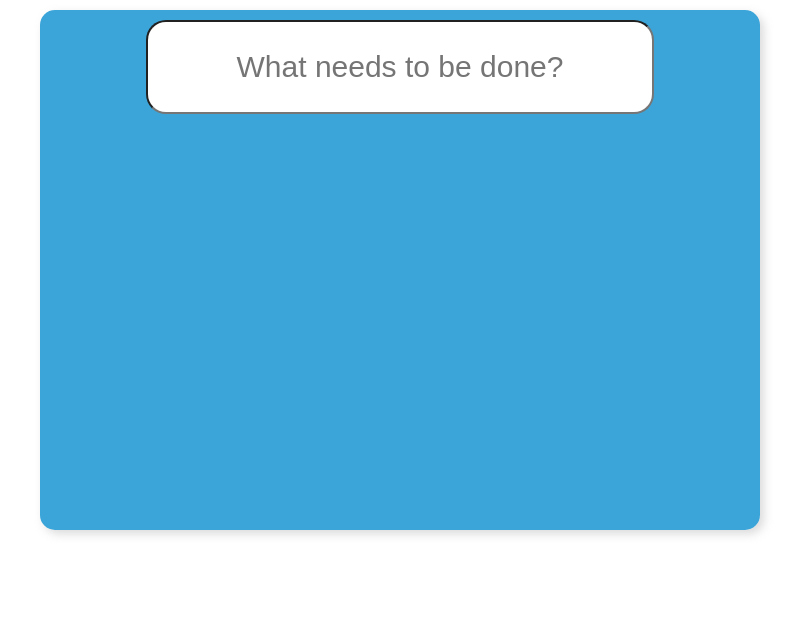
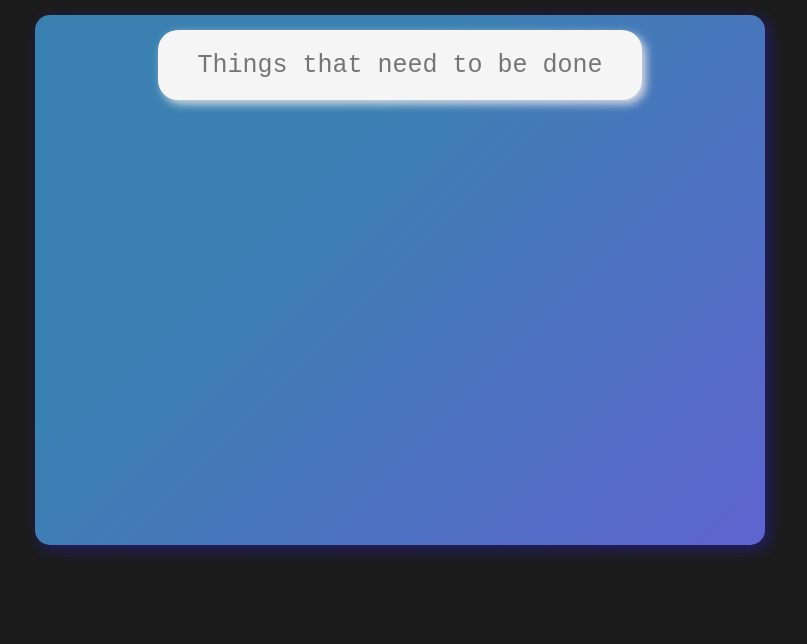
Before and after one commit to wroodalrashidi/web-hw-5, a PHP site: page / in a window 1280 px wide. Shown: the top 644 px of the page, without its empty margins (240-1047 px from the left). Run offline with PHP 8.4, Linux system fonts and the light colour scheme.

Commit message:
probably done, maybe i'll change the css later

```diff
--- a/index.html
+++ b/index.html
@@ -11,7 +11,7 @@
 
 <div class="menu">
  <!-- this is to enter in a todo -->
- <input id="input" placeholder="What needs to be done?" />
+ <input id="input" placeholder="Things that need to be done" />
 
 
  <!-- this is to keep the list of todos -->
--- a/style.css
+++ b/style.css
@@ -1,20 +1,23 @@
-html {
-    font-family: "Avenir Next", Helevetica, sans-serif;
-    text-align: center;
-  }
+
 
   body {
-    margin: 0 auto;
+    font-family: 'Courier New', Courier, monospace;
+    background-color: rgba(5, 5, 5, 0.904);
   }
 
   input {
-    padding-top: 15px;
-    padding-bottom: 15px;
-    width: 500px;
-    height: 60px;
-    font-size: 30px;
+    padding-top: 10px;
+    padding-bottom: 10px;
+    width: 480px;
+    height: 50px;
+    font-size: 25px;
     border-radius: 20px;
+    border: none;
+    background-color: whitesmoke;
+    box-shadow:4px 4px 10px rgba(240, 236, 236, 0.87);
     text-align: center;
+    font-family: 'Courier New', Courier, monospace;
+
   }
 
   input:focus {
@@ -23,9 +26,10 @@ html {
 
   li {
     text-align: left;
-    font-size: 40px;
+    font-size: 25px;
     list-style: none;
     margin: 0;
+    color: whitesmoke;
   }
 
   li:hover {
@@ -37,15 +41,18 @@ html {
     flex-direction: column;
     justify-content: space-around; */
     text-align: center;
-    background-color: rgba(37, 154, 212, 0.897);
-    box-shadow:4px 4px 10px rgba(206, 206, 206, 0.74);
-    padding: 10px;
+    box-shadow:4px 4px 15px rgba(47, 34, 224, 0.425);
+    padding: 15px;
     height: 500px;
     width: 700px;
-    margin-top: 10px;
+    margin-top: 15px;
     margin-right: auto;
     margin-left: auto;
     margin-bottom: 100px;
     border-radius: 15px;
+    background-color: #3388c1;
+    background-image: linear-gradient(135deg, #3a81b1 32%, #5e64cf 100%);
+
+
 
   }
```
